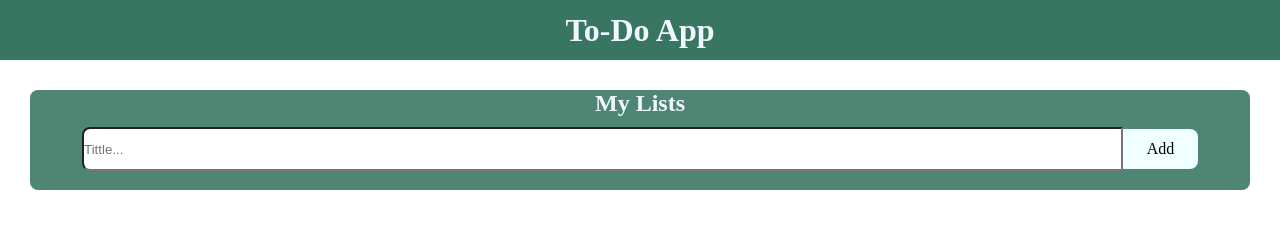
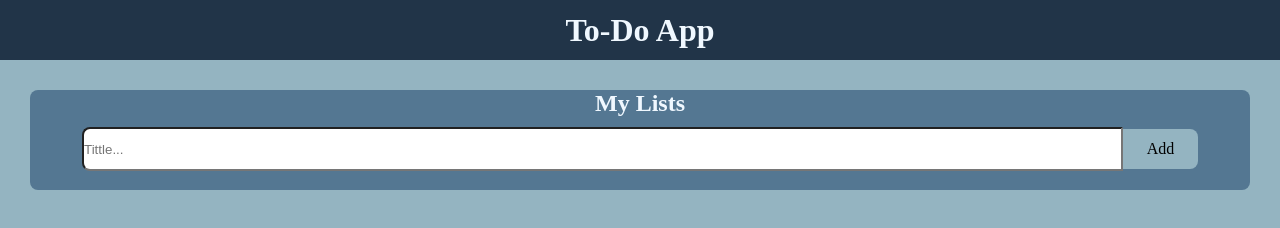
Before and after one commit to Shreyanshkapoor/To-do-List, a plain HTML site: page index.html in a window 1280 px wide. Drawn offline with Linux system fonts and the light colour scheme.

Commit message:
Updation

```diff
--- a/style.css
+++ b/style.css
@@ -3,9 +3,13 @@
     padding: 0;
 }
 
+body{
+    background-color: #94B4C1;
+}
+
 .Text1 {
     height: 60px;
-    background-color:rgb(57, 118, 97);
+    background-color:#213448;
     color: aliceblue;
     display: flex;
     justify-content: center;
@@ -16,7 +20,7 @@
     margin: 30px;
     height:100px ;
     border-radius: 0.5rem;
-    background-color: rgb(78, 134, 115); ;
+    background-color: #547792;
 }
 
 .MyList{
@@ -44,7 +48,7 @@
     margin-top:10px ;
     height: 40px;
     width: 75px;
-    background-color: azure;
+    background-color:#94B4C1;
     border-top-right-radius: 0.5rem;
     border-bottom-right-radius: 0.5rem;
     display: flex;
```
